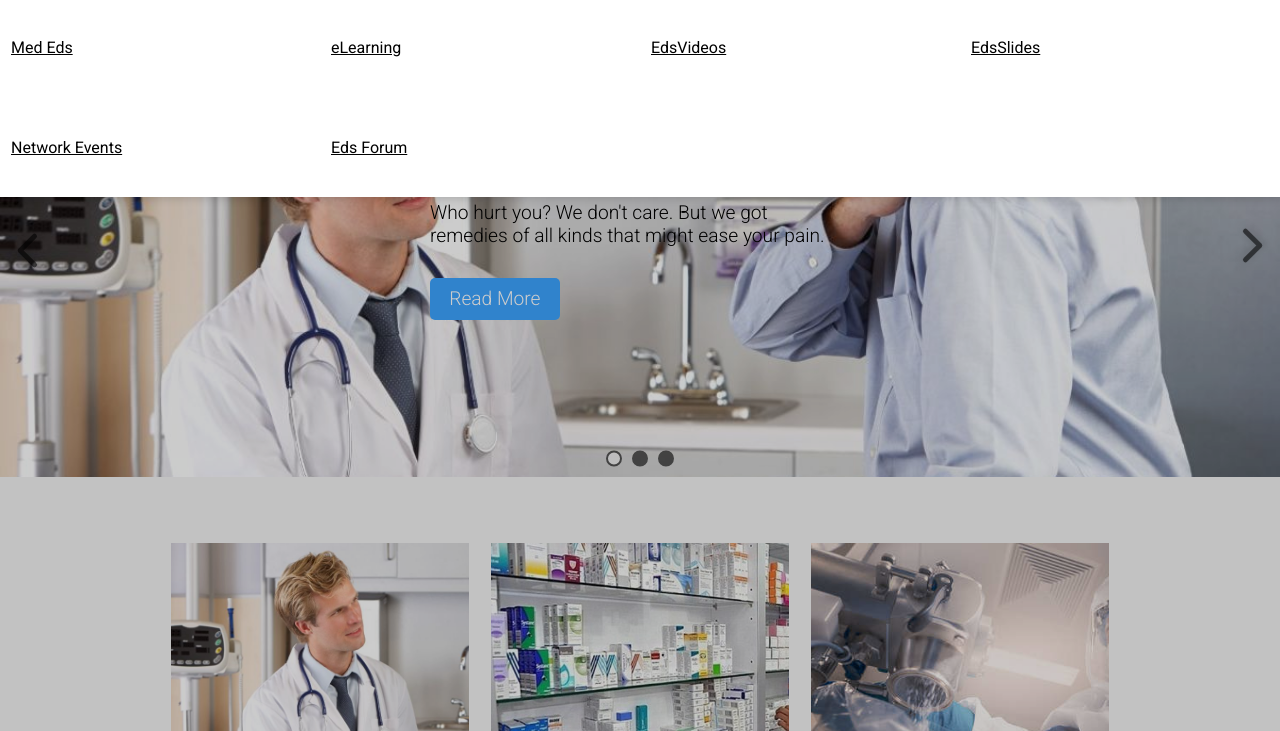
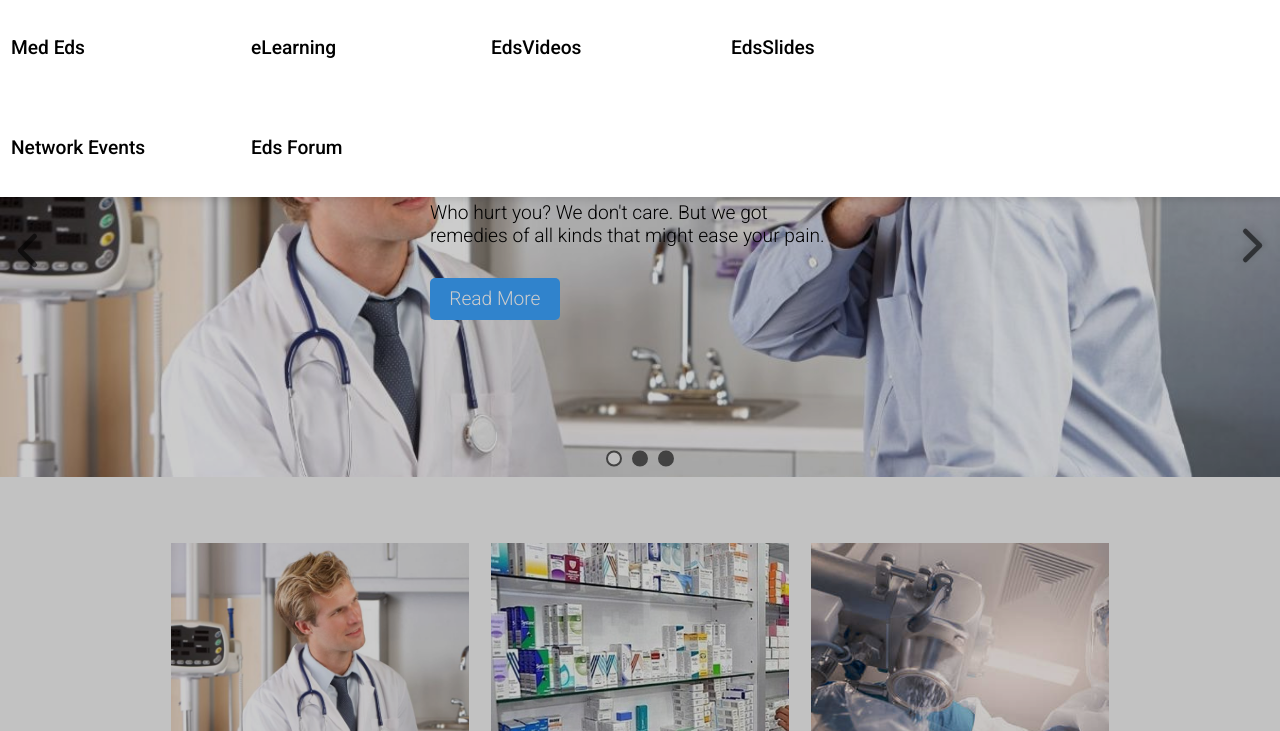
Before and after one commit to duvan094/InteractionDesignProject, a plain HTML site: page index.html in a window 1280 px wide. Both pictures are taken after a click on the link "Education". Shown: the part 69-800 px from the top of the page. Drawn offline with Linux system fonts and the light colour scheme.

Commit message:
Some styling changes to header

```diff
--- a/css/header.css
+++ b/css/header.css
@@ -199,6 +199,10 @@ header .logo{
     overflow:hidden;
   }
 
+  header .header-wrapper{
+    position: relative;
+  }
+
   #hamburgerBtn{
     display: none;
   }
@@ -236,11 +240,11 @@ header .logo{
   nav > ul > li > ul{
     display: flex;
     flex-wrap: wrap;
-    align-items: center;
+    align-items: flex-start;
     position:absolute;
     width: 100%;
-    max-width: 1280px;
-    left: 50%;
+    max-width: 960px;
+    left: 0;
     height:200px;
     opacity: 0;
     visibility: hidden;
@@ -252,14 +256,14 @@ header .logo{
   nav > ul > li.expand > ul{
     opacity: 1;
     visibility: visible;
-    transform: translateX(-50%) translateZ(0);
+    transform: translateX(0) translateZ(0);
     animation: menu-visible 0.2s ease-in-out;
     animation-iteration-count: 1;
   }
 
   @keyframes menu-invisible {
     0%{
-      transform: translateX(-50%) translateZ(0);
+      transform: translateX(0) translateZ(0);
       opacity: 1;
       visibility: visible;
     }
@@ -267,7 +271,7 @@ header .logo{
     100%{
       opacity:0;
       visibility: hidden;
-      transform: translateX(-48%) translateZ(0);
+      transform: translateX(20px) translateZ(0);
     }
   }
 
@@ -275,12 +279,12 @@ header .logo{
   @keyframes menu-visible {
     0%{
       opacity: 0;
-      transform: translateX(-48%) translateZ(0);
+      transform: translateX(20px) translateZ(0);
     }
 
     100%{
       opacity:1;
-      transform: translateX(-50%) translateZ(0);
+      transform: translateX(0) translateZ(0);
     }
   }
 
@@ -310,13 +314,16 @@ header .logo{
   nav > ul > li > ul > li{
     padding:11px;
     box-sizing: border-box;
-    display: block;
     width: calc(100%/4);
+    height: 50%;
+    display: flex;
+    align-items: center;
   }
 
 
-  nav > ul > li > ul > li{
-    text-decoration: underline;
+  nav > ul > li > ul > li > a{
+    font-size: 1.2em;
+    font-weight: 500;
   }
 
   .my-page{
```
